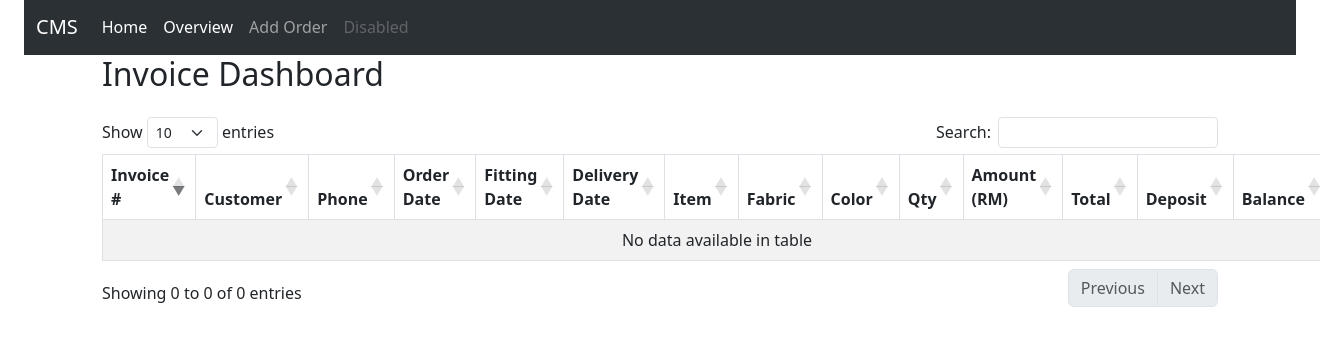
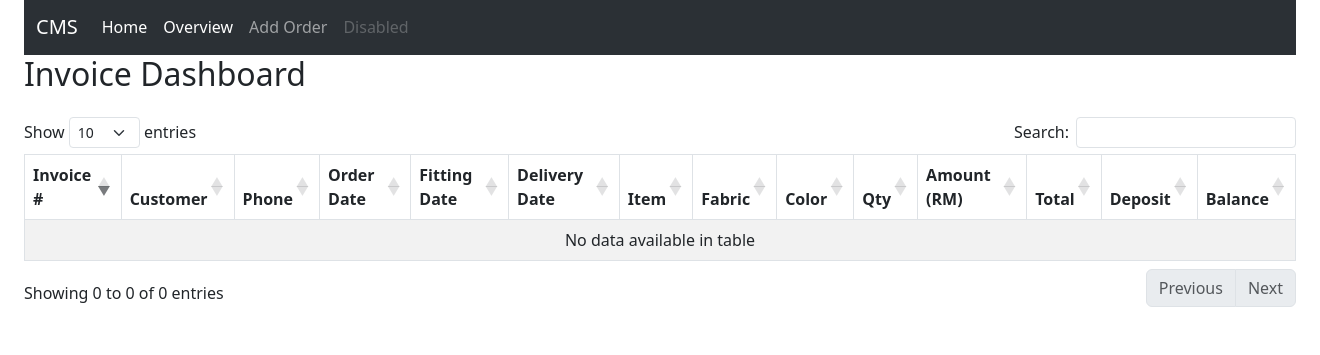
Before and after one commit to automacchiato/warisansutera, a PHP site: page /overview.php in a window 1320 px wide. Shown: the part 25-380 px from the top of the page. Run offline with PHP 8.4, Linux system fonts and the light colour scheme; data that the repository does not hold is empty; some libraries are stand-ins or nearby versions.

Commit message:
remove container class

```diff
--- a/customer/overview.php
+++ b/customer/overview.php
@@ -51,7 +51,7 @@ $result = $conn->query($query);
 </nav>
 
 <body class="p-4">
-    <div class="container">
+    <div>
         <h2 class="mb-4">Invoice Dashboard</h2>
         <table id="invoiceTable" class="table table-striped table-bordered">
             <thead>
```
